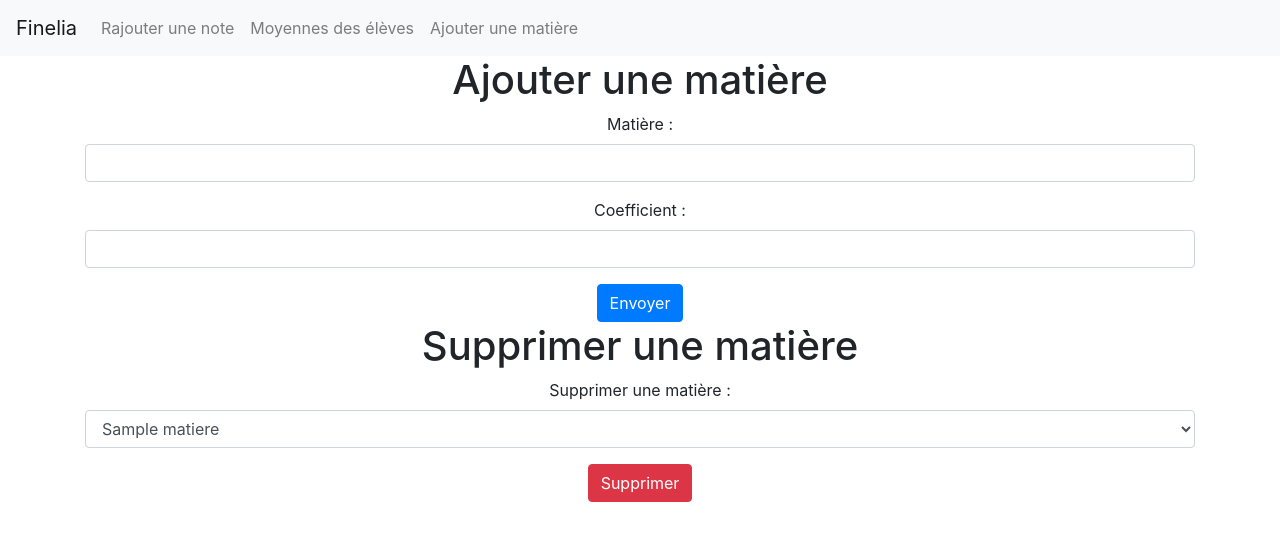
After one commit to 12Wass/Finelia-Students, a PHP site: page /addMatiere.php in a window 1280 px wide. The commit adds this page. Shown: the top 541 px of the page. Run offline with PHP 8.4, Linux system fonts and the light colour scheme; tables that the repository leaves empty or names only in its code hold one stand-in row (values such as "Sample post").

Commit message:
Adding page to manage subjects

```diff
--- /dev/null
+++ b/addMatiere.php
@@ -0,0 +1,98 @@
+<?php
+
+include_once('pdoConnect.php');
+
+if (isset($_POST['deleteMatiere'])){
+    $req = $pdo->prepare('DELETE FROM matiere WHERE id = ?');
+    $req->execute(array($_POST['deleteMatiere']));
+    $deleteTrue = "Note supprimée.";
+}
+
+if (isset($_POST['matiere']) && isset($_POST['coefficient'])) {
+    if (preg_match('#[^0-9]#', $_POST['coefficient'])) {
+        $error = 'Vous ne pouvez insérer que des valuers numériques en tant que coefficient';
+    } else {
+
+        $coef = htmlspecialchars($_POST['coefficient']);
+        $matiere = htmlspecialchars($_POST['matiere']);
+
+        $coef = floatval(str_replace(',', '.', str_replace('.', '', $coef)));
+
+        $req = $pdo->prepare('INSERT INTO matiere(nom, coefficient) VALUES (?, ?)');
+        $req->execute(array($matiere, $coef));
+        $addedTrue = 'Matière ajoutée';
+    }
+}
+
+$req = $pdo->prepare('SELECT * FROM matiere');
+$req->execute();
+$matieres = $req->fetchAll(PDO::FETCH_ASSOC);
+?>
+
+<!DOCTYPE html>
+<html lang="fr">
+
+<head>
+    <meta charset="UTF-8">
+    <meta name="viewport" content="width=device-width, initial-scale=1.0">
+    <title>Ajouter une matière</title>
+    <link rel="stylesheet" type="text/css" href="css/bootstrap.min.css">
+    <script src="js/bootstrap.min.js"></script>
+</head>
+
+<body>
+
+    <?php include_once('navbar.php'); ?>
+    <?php if (isset($error)): ?>
+        <div class="alert alert-danger">
+            <?= $error ?>
+        </div>
+    <?php endif; ?>
+    <?php if (isset($deleteTrue)): ?>
+        <div class="alert alert-danger">
+            <?= $deleteTrue ?>
+        </div>
+    <?php endif; ?>
+    <?php if (isset($addedTrue)): ?>
+        <div class="alert alert-success">
+            <?= $addedTrue ?>
+        </div>
+    <?php endif; ?>
+    <h1 class="text-center">Ajouter une matière</h1>
+
+    <div class="container">
+        <div class="text-center">
+            <form action="" method="post">
+                <div class="form-group">
+                    <label for="note">Matière : </label>
+                    <input type="text" name="matiere" id="matiere" class="form-control">
+                </div>
+                <div class="form-group">
+                    <label for="note">Coefficient : </label>
+                    <input type="text" name="coefficient" id="coefficient" class="form-control">
+                </div>
+                <button type="submit" class="btn btn-primary">Envoyer</button>
+            </form>
+        </div>
+    </div>
+
+    <h1 class="text-center">Supprimer une matière</h1>
+
+<div class="container">
+    <div class="text-center">
+        <form action="" method="post">
+        <div class="form-group">
+                    <label for="deleteMatiere">Supprimer une matière : </label>
+                    <select id="deleteMatiere" class="form-control" name="deleteMatiere">
+                        <?php foreach ($matieres as $m) : ?>
+                            <option value="<?= $m['id'] ?>"><?= $m['nom'] ?></option>
+                        <?php endforeach; ?>
+                    </select>
+                </div>
+            <button type="submit" class="btn btn-danger">Supprimer</button>
+        </form>
+    </div>
+</div>
+</body>
+
+</html>
--- a/navbar.php
+++ b/navbar.php
@@ -11,6 +11,9 @@
       <li class="nav-item">
         <a class="nav-link" href="moyenne.php">Moyennes des élèves</a>
       </li>
+      <li class="nav-item">
+        <a class="nav-link" href="addMatiere.php">Ajouter une matière</a>
+      </li>
     </ul>
   </div>
 </nav>
```
